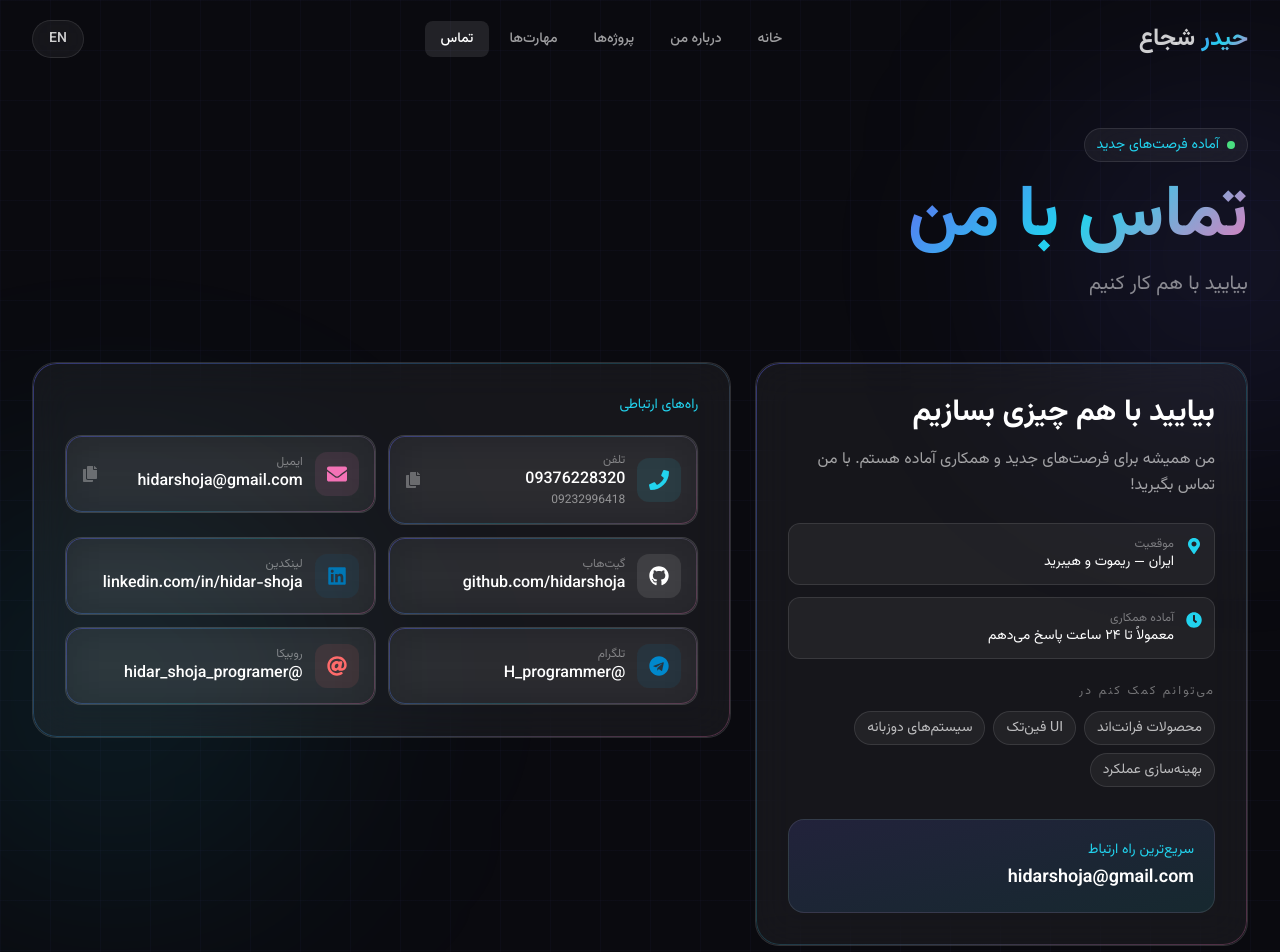
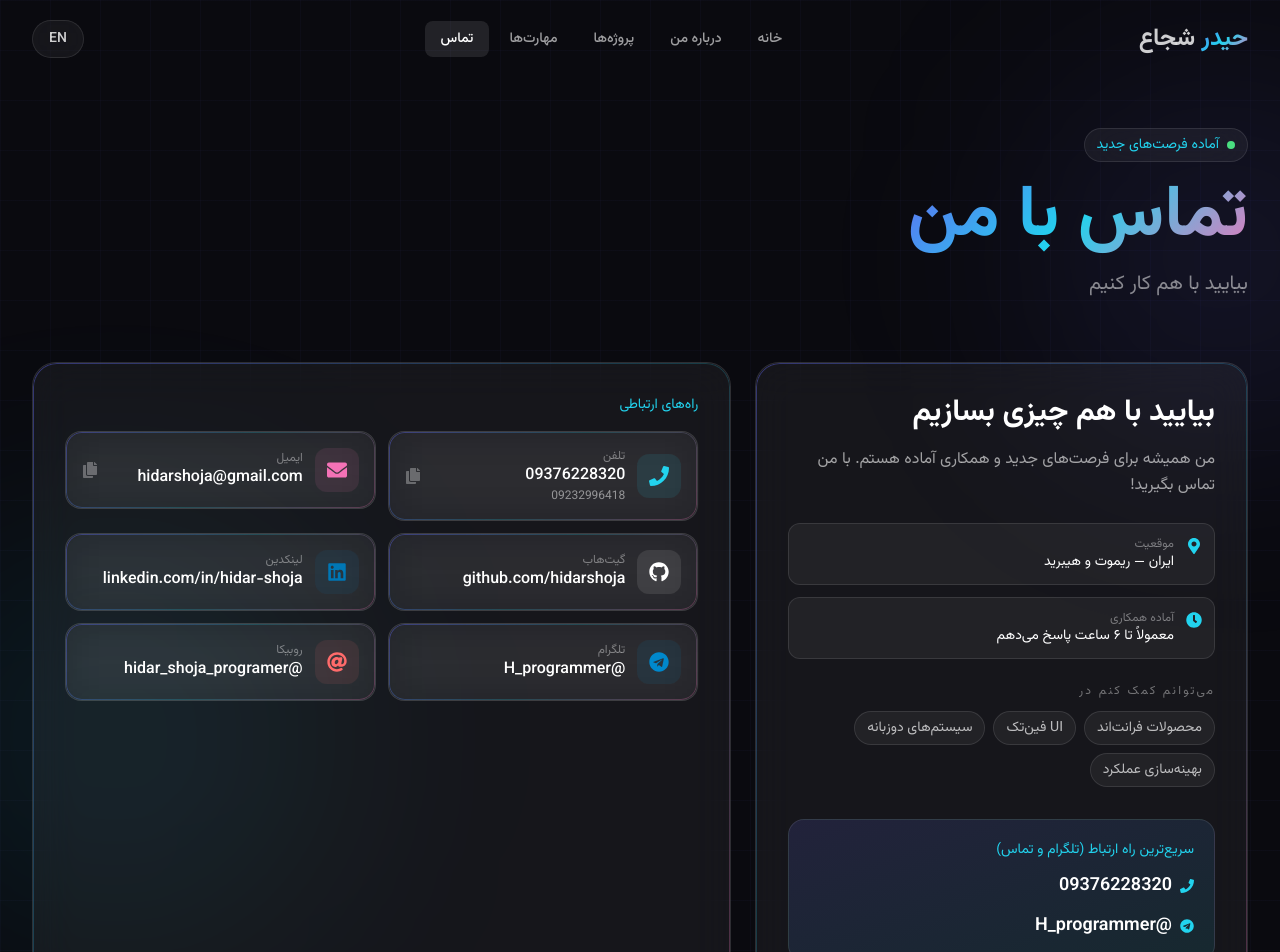
Before and after one commit to hidarshoja/resume-my, a React (Vite) app: page /contact in a window 1280 px wide. Shown: the top 952 px of the page. Built offline with nearby package versions, Linux system fonts and the light colour scheme.

Commit message:
Update package dependencies to include 'resend' and related packages; enhance LanguageContext with updated response times and preferred contact methods; refactor Contact component for improved layout and functionality.

```diff
--- a/package.json
+++ b/package.json
@@ -14,7 +14,8 @@
     "react": "^19.2.0",
     "react-dom": "^19.2.0",
     "react-icons": "^5.5.0",
-    "react-router-dom": "^7.10.0"
+    "react-router-dom": "^7.10.0",
+    "resend": "^6.20.0"
   },
   "devDependencies": {
     "@eslint/js": "^9.39.1",
--- a/src/context/LanguageContext.jsx
+++ b/src/context/LanguageContext.jsx
@@ -287,8 +287,8 @@ export const translations = {
       location: 'Location',
       locationValue: 'Iran — remote & hybrid friendly',
       availability: 'Available for work',
-      responseTime: 'Usually replies within 24 hours',
-      preferredContact: 'Fastest way to reach me',
+      responseTime: 'Usually replies within 6 hours',
+      preferredContact: 'Fastest way to reach me (Telegram & Phone)',
       channels: 'Contact channels',
       copy: 'Copy',
       copied: 'Copied!',
@@ -606,8 +606,8 @@ export const translations = {
       location: 'موقعیت',
       locationValue: 'ایران — ریموت و هیبرید',
       availability: 'آماده همکاری',
-      responseTime: 'معمولاً تا ۲۴ ساعت پاسخ می‌دهم',
-      preferredContact: 'سریع‌ترین راه ارتباط',
+      responseTime: 'معمولاً تا ۶ ساعت پاسخ می‌دهم',
+      preferredContact: 'سریع‌ترین راه ارتباط (تلگرام و تماس)',
       channels: 'راه‌های ارتباطی',
       copy: 'کپی',
       copied: 'کپی شد!',
--- a/src/pages/Contact.jsx
+++ b/src/pages/Contact.jsx
@@ -16,11 +16,13 @@ import {
 import { useLanguage } from "../context/LanguageContext";
 
 const EMAIL = "hidarshoja@gmail.com";
+const TELEGRAM = "@H_programmer";
+const TELEGRAM_URL = "https://t.me/H_programmer";
 const PHONE = "+989376228320";
 const PHONE_ALT = "09232996418";
 
 export default function Contact() {
-  const { t, isRTL } = useLanguage();
+  const { t } = useLanguage();
   const [copyModal, setCopyModal] = useState(null);
   const [copied, setCopied] = useState(false);
 
@@ -45,7 +47,6 @@ export default function Contact() {
       color: "#f472b6",
       copyable: true,
       copyText: EMAIL,
-      primary: true,
     },
     {
       key: "github",
@@ -67,9 +68,10 @@ export default function Contact() {
       key: "telegram",
       icon: FaTelegram,
       label: t.contact.info.telegram,
-      value: "@H_programmer",
-      href: "https://t.me/H_programmer",
+      value: TELEGRAM,
+      href: TELEGRAM_URL,
       color: "#0088cc",
+      primary: true,
     },
     {
       key: "rubika",
@@ -178,29 +180,39 @@ export default function Contact() {
                 ))}
               </div>
 
-              <div className="mt-auto rounded-2xl bg-gradient-to-br from-primary/15 to-accent/10 border border-white/10 p-5">
-                <p className="text-accent text-sm mb-1">
+              <div className="mt-auto rounded-2xl bg-gradient-to-br from-primary/15 to-accent/10 border border-white/10 p-5 space-y-3">
+                <p className="text-accent text-sm">
                   {t.contact.preferredContact}
                 </p>
                 <a
-                  href={`mailto:${EMAIL}`}
-                  className="text-white font-semibold text-lg hover:text-accent transition-colors break-all"
+                  href={`tel:${PHONE}`}
+                  className="flex items-center gap-2 text-white font-semibold text-lg hover:text-accent transition-colors"
                 >
-                  {EMAIL}
+                  <FaPhone className="text-accent text-sm shrink-0" />
+                  09376228320
+                </a>
+                <a
+                  href={TELEGRAM_URL}
+                  target="_blank"
+                  rel="noopener noreferrer"
+                  className="flex items-center gap-2 text-white font-semibold text-lg hover:text-accent transition-colors"
+                >
+                  <FaTelegram className="text-accent text-sm shrink-0" />
+                  {TELEGRAM}
                 </a>
               </div>
             </div>
           </Motion.aside>
 
           {/* Contact channels */}
-          <div className="lg:col-span-7">
           <Motion.div
             initial={{ opacity: 0, y: 24 }}
             animate={{ opacity: 1, y: 0 }}
             transition={{ delay: 0.2 }}
-              className="rounded-3xl glass glow-border p-6 md:p-8"
+            className="lg:col-span-7"
           >
-              <h2 className="text-accent text-sm mb-5">{t.contact.channels}</h2>
+            <div className="h-full rounded-3xl glass glow-border p-6 md:p-8">
+              <h2 className="text-accent text-sm mb-4">{t.contact.channels}</h2>
               <div className="grid sm:grid-cols-2 gap-3">
                 {contactChannels.map((channel, index) => (
                   <ContactCard
@@ -211,8 +223,8 @@ export default function Contact() {
                   />
                 ))}
               </div>
+            </div>
           </Motion.div>
-          </div>
         </div>
       </div>
 
```
Also changed, not shown: vite.config.js (+4 -4 lines), 1 other file (tests, documents, lock files or other folders). Lines whose indentation alone changed are shown as unchanged.
